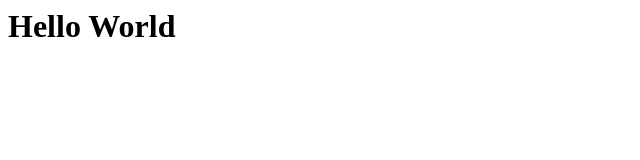
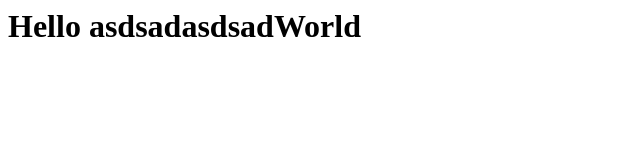
Before and after one commit to sunlyhuor/test_, a plain HTML site: page hi/index.html in a window 1280 px wide. Shown: the whole page, without its empty margins (0-640 px from the left). Drawn offline with Linux system fonts and the light colour scheme.

Commit message:
Update index.html

```diff
--- a/hi/index.html
+++ b/hi/index.html
@@ -1 +1 @@
-<h1>Hello World</h1>
+<h1>Hello asdsadasdsadWorld</h1>
```
